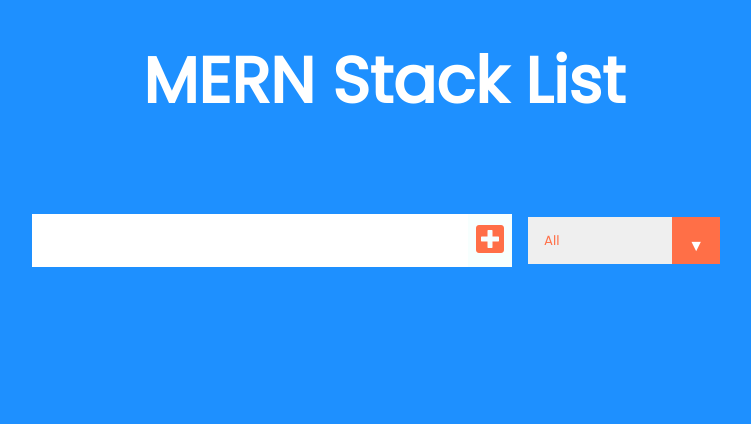
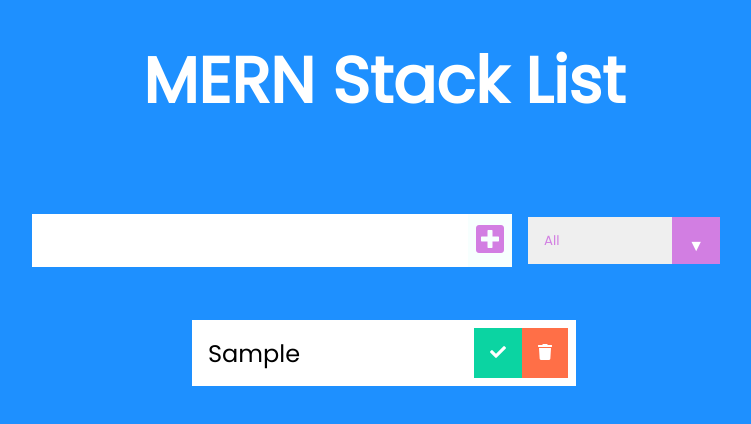
Before and after one commit to KendrickPC/react-todo, a React (Create React App) app: page / in a window 1280 px wide. Both pictures are taken after typing "Sample" into the empty fields and a click on the button 746 px from the left and 240 px from the top of the page. Shown: the top 424 px of the page, without its empty margins (256-1007 px from the left). Built offline with nearby package versions, Linux system fonts and the light colour scheme.

Commit message:
Can add items to list

```diff
--- a/src/App.css
+++ b/src/App.css
@@ -29,7 +29,7 @@
   background: white;
 }
 form button {
-  color: #ff6f47;
+  color: #d27ee2;
   background: #f7fffe;
   cursor: pointer;
   transition: all 0.3s ease;
@@ -45,6 +45,8 @@
 }
 
 .todo-list {
+  background-color: white;
+  color: pink;
   min-width: 30%;
   list-style: none;
 }
@@ -116,7 +118,7 @@
   overflow: hidden;
 }
 select {
-  color: #ff6f47;
+  color: #d27ee2;
   font-family: "Poppins", sans-serif;
   cursor: pointer;
   width: 12rem;
@@ -128,7 +130,7 @@
   top: 0;
   right: 0;
   padding: 1rem;
-  background: #ff6f47;
+  background: #d27ee2;
   cursor: pointer;
   pointer-events: none;
 }
--- a/src/App.js
+++ b/src/App.js
@@ -12,8 +12,15 @@
       <header>
         <h1>MERN Stack List</h1>
       </header>
-      <Form inputText={inputText} todos={todos} setTodos={setTodos} setInputText={setInputText} />
-      <TodoList />
+      <Form
+        inputText={inputText}
+        todos={todos}
+        setTodos={setTodos}
+        setInputText={setInputText}
+      />
+      <TodoList
+        todos={todos}
+      />
     </div>
   );
 };
--- /dev/null
+++ b/src/components/Todo.js
@@ -0,0 +1,21 @@
+import React from 'react';
+
+// export function Todo() {
+//   return null;
+// }
+
+export const Todo = ({text}) => {
+  return (
+    <div className="todo">
+      <li className="todo-item">{text}</li>
+      <button className="complete-btn">
+        <i className="fas fa-check"></i>
+      </button>
+      <button className="trash-btn">
+        <i className="fas fa-trash"></i>
+      </button>
+    </div>
+  )
+}
+
+export default Todo;
--- a/src/components/TodoList.js
+++ b/src/components/TodoList.js
@@ -1,9 +1,13 @@
 import React from 'react';
+import Todo from './Todo'
 
-export function TodoList() {
+export function TodoList({ todos }) {
+  console.log(todos)
   return (
     <div className="todo-container">
-      <ul className="todo-list"></ul>
+      <ul className="todo-list">
+        {todos.map(todo => <Todo text={todo.input} key={todo.id} />)}
+      </ul>
     </div>
   );
 };
```
